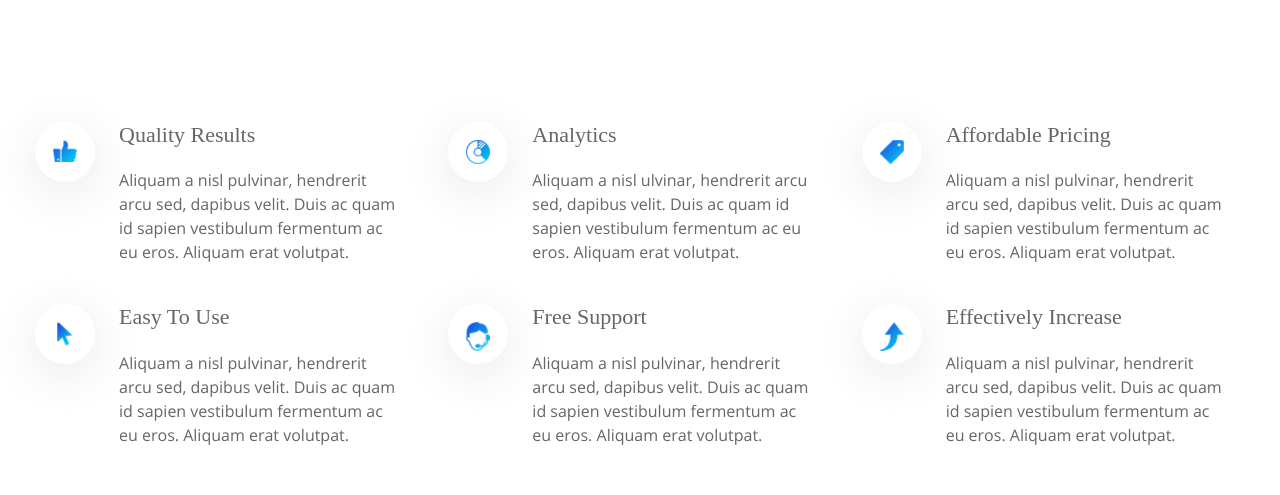
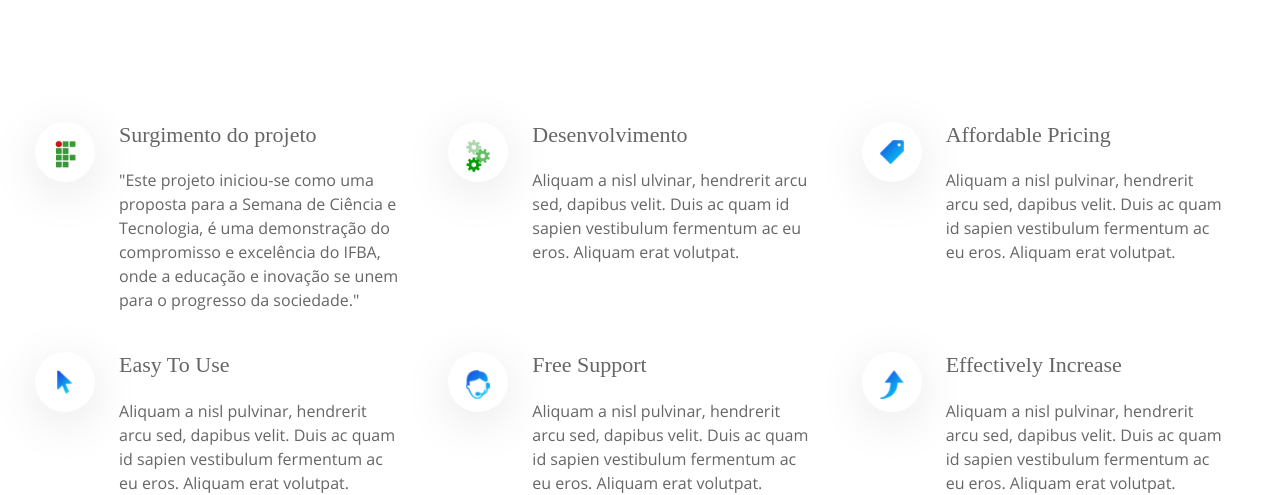
Before and after one commit to luccTech/site_Irece, a plain HTML site: page site_cit/solution/index.html in a window 1280 px wide. Shown: the part 3961-4456 px from the top of the page. Drawn offline with Linux system fonts and the light colour scheme; a web font is replaced by a local one.

Commit message:
atualizei

```diff
--- a/site_cit/solution/index.html
+++ b/site_cit/solution/index.html
@@ -305,17 +305,16 @@
     <div class="container">
         <div class="row">
             <div class="media col-md-6 col-lg-4">
-                <div class="oval mr-4"><img class="align-self-start" src="images/quality-results.png" alt=""></div>
+                <div class="oval mr-4"><img class="align-self-start" src="images/IFBA.png" alt=""></div>
                 <div class="media-body">
-                    <h5 class="mb-0">Quality Results</h5>
-                    Aliquam a nisl pulvinar, hendrerit arcu sed, dapibus velit. Duis ac quam id sapien vestibulum
-                    fermentum ac eu eros. Aliquam erat volutpat.
+                    <h5 class="mb-0">Surgimento do projeto</h5>
+                    "Este projeto iniciou-se como uma proposta para a Semana de Ciência e Tecnologia, é uma demonstração do compromisso e excelência do IFBA, onde a educação e inovação se unem para o progresso da sociedade."
                 </div>
             </div>
             <div class="media col-md-6 col-lg-4">
-                <div class="oval mr-4"><img class="align-self-start" src="images/analytics.png" alt=""></div>
+                <div class="oval mr-4"><img class="align-self-start" src="images/engrenagem.png" alt=""></div>
                 <div class="media-body">
-                    <h5 class="mb-0">Analytics</h5>
+                    <h5 class="mb-0">Desenvolvimento</h5>
                     Aliquam a nisl ulvinar, hendrerit arcu sed, dapibus velit. Duis ac quam id sapien vestibulum
                     fermentum ac eu eros. Aliquam erat volutpat.
                 </div>
```
Also changed, not shown: site_cit/solution/images/engrenagem.png (added).
